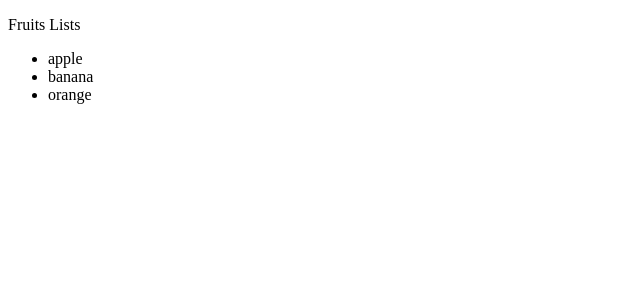
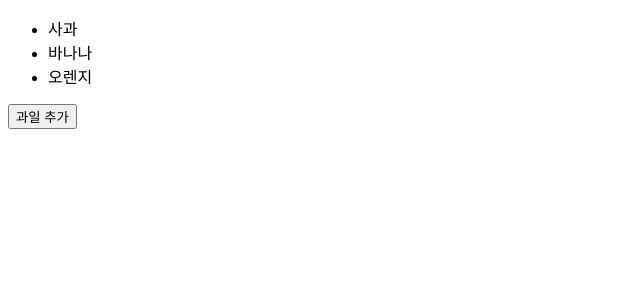
Before and after one commit to rowing0328/react-typescript-zero-to-hero, a React (Vite) app in the folder react/: page / in a window 1280 px wide. Shown: the top 300 px of the page, without its empty margins (0-640 px from the left). Built offline with nearby package versions, Linux system fonts and the light colour scheme.

Commit message:
Feat : 미션 11. map 메서드를 활용한 리스트 렌더링 개요

```diff
--- a/react/src/App.tsx
+++ b/react/src/App.tsx
@@ -1,18 +1,29 @@
-/* 반복 렌더링 - map */
+/* map 메서드를 활용한 리스트 렌더링 개요 */
+import FruitList from './component/FruitList';
+
 export default function App() {
-  const fruits = ['apple', 'banana', 'orange'];
-
   return (
     <>
-      <p>Fruits Lists</p>
-      <ul>
-        {fruits.map((value, index) => (
-          <li key={index}>{value}</li>
-        ))}
-      </ul>
+      <FruitList />
     </>
   );
 }
+
+/* 반복 렌더링 - map */
+// export default function App() {
+//   const fruits = ['apple', 'banana', 'orange'];
+//
+//   return (
+//     <>
+//       <p>Fruits Lists</p>
+//       <ul>
+//         {fruits.map((value, index) => (
+//           <li key={index}>{value}</li>
+//         ))}
+//       </ul>
+//     </>
+//   );
+// }
 
 /* 반복 렌더링 - for */
 // export default function App() {
--- /dev/null
+++ b/react/src/component/FruitList.tsx
@@ -0,0 +1,20 @@
+import { useState } from 'react';
+
+export default function FruitList() {
+  const [items, setItems] = useState<string[]>(['사과', '바나나', '오렌지']);
+  const handleFruitAdd = () => setItems((items) => [...items, '포도']);
+  const isIncluded = items.includes('포도');
+
+  return (
+    <>
+      <ul>
+        {items.map((item, index) => (
+          <li key={index}>{item}</li>
+        ))}
+      </ul>
+      <button onClick={handleFruitAdd} disabled={isIncluded}>
+        과일 추가
+      </button>
+    </>
+  );
+}
--- a/react/src/component/Notification.tsx
+++ b/react/src/component/Notification.tsx
@@ -8,7 +8,7 @@ export default function Notification() {
 
   return (
     <>
-      {showNotification && <p>새로운 알림이 도착했습니다.</p>}
+      {showNotification && <p>📢 새로운 알림이 도착했습니다.</p>}
       {!showNotification && (
         <button onClick={() => handleNotificationChange(true)}>알림 보기</button>
       )}
```
